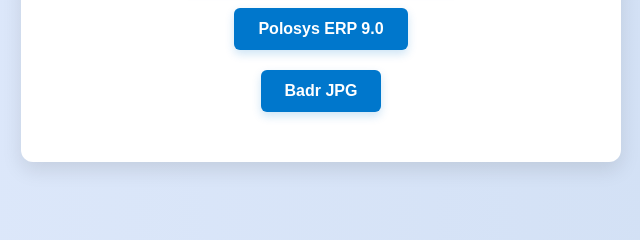
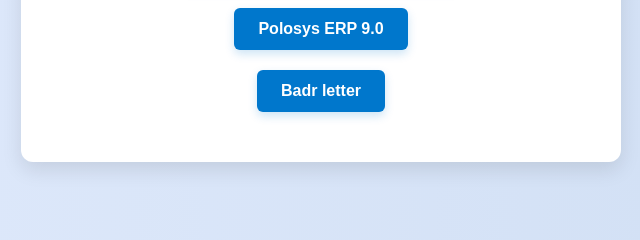
Before and after one commit to Munfilih/polosys, a plain HTML site: page index.html in a window 1280 px wide. Shown: the part 527-767 px from the top of the page, 319-959 px from the left. Drawn offline with Linux system fonts and the light colour scheme.

Commit message:
Update index.html

```diff
--- a/index.html
+++ b/index.html
@@ -101,7 +101,7 @@
       <li><a href="https://munfilih.github.io/polosys/cleartransact.html" target="_blank">Clear all transaction: Executable Query</a></li>
       <li><a href="https://youtube.com/@cyberlayer?si=w9DjYyLJsciMt35c=" target="_blank">Cyber Layer Youtube Channel</a></li>
       <li><a href="https://drive.google.com/file/d/10pMe5CUP3aVSwtBeTKcLwK-A5r4zIV9Z/view?usp=sharing" target="_blank">Polosys ERP 9.0</a></li>
-      <li><a href="https://www.ilovepdf.com/download/vd4k72jl5w9sqbyjzlqg6dcyh2wvnwzqy9cg5ch54bn6dpvf71qmkc571z3488sA4gbpzvvnn4vd9vlrk3wzqpjz05zc6hgdrw5vl3q7x81jz03mtflqhg8h0yqqzhmy9l36njgdc71bsymtb7pgs4byz32lcf9jqmb3c0zd2xhb38ckd6dq/27" target="_blank">Badr JPG</a></li>
+      <li><a href="https://www.ilovepdf.com/download/vd4k72jl5w9sqbyjzlqg6dcyh2wvnwzqy9cg5ch54bn6dpvf71qmkc571z3488sA4gbpzvvnn4vd9vlrk3wzqpjz05zc6hgdrw5vl3q7x81jz03mtflqhg8h0yqqzhmy9l36njgdc71bsymtb7pgs4byz32lcf9jqmb3c0zd2xhb38ckd6dq/27" target="_blank">Badr letter</a></li>
     </ul>
   </div>
 </body>
```
